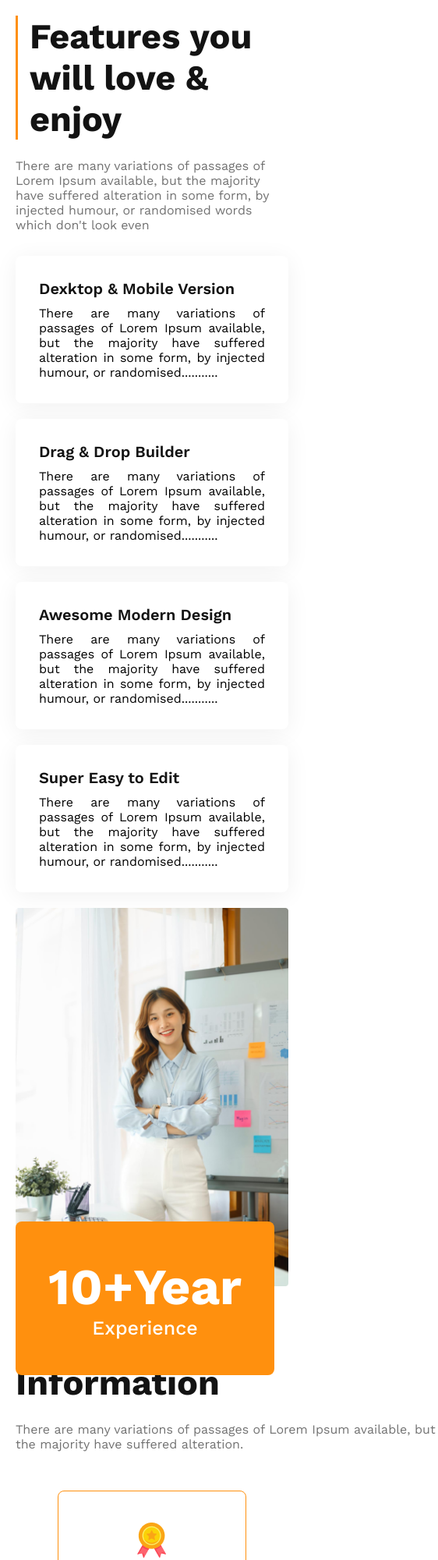
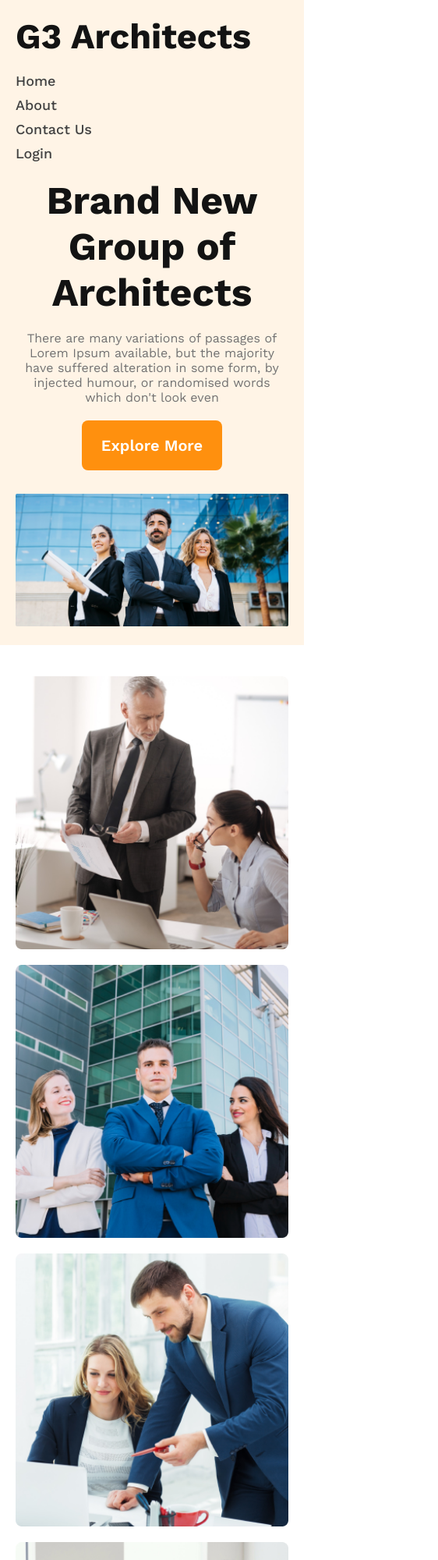
Before and after one commit to Sohel-Developer/architects_web_app, a plain HTML site: page index.html in a window 390 px wide. Shown: the top 2000 px of the page at 78% size, 562 px wide, since content can reach past the window. Drawn offline with nearby package versions, Linux system fonts and the light colour scheme.

Commit message:
Finaly Complete

```diff
--- a/index.html
+++ b/index.html
@@ -1,44 +1,128 @@
 <!DOCTYPE html>
 <html lang="en">
   <head>
-    <meta charset="UTF-8">
-    <meta http-equiv="X-UA-Compatible" content="IE=edge">
-    <meta name="viewport" content="width=device-width, initial-scale=1.0">
+    <meta charset="UTF-8" />
+    <meta http-equiv="X-UA-Compatible" content="IE=edge" />
+    <meta name="viewport" content="width=device-width, initial-scale=1.0" />
     <title>ARCHITECTS | WEB_APP</title>
-    <link rel="stylesheet" href="styles/style.css">
+    <link rel="stylesheet" href="styles/style.css" />
   </head>
   <body>
+    <!--  Header Section -->
+
+    <header id="header">
+      <div class="container">
+        <!-- Navbar -->
+
+        <nav class="Navbar">
+          <div class="nav__logo">G3 Architects</div>
+          <ul class="nav__iteam">
+            <li class="navLink">Home</li>
+            <li class="navLink">About</li>
+            <li class="navLink">Contact Us</li>
+            <li class="navLink">Login</li>
+          </ul>
+        </nav>
+
+        <!-- Banner section -->
+
+        <div class="header__info">
+          <h2>
+            Brand New <br />
+            Group of Architects
+          </h2>
+          <p>
+            There are many variations of passages of Lorem Ipsum available, but
+            the majority have suffered alteration in some form, by injected
+            humour, or randomised words which don't look even
+          </p>
+          <button class="btn">Explore More</button>
+        </div>
+        <div class="bannerImg">
+          <img src="./images/banner.png" alt="" />
+        </div>
+      </div>
+    </header>
     <main>
+      <!--Main Features section -->
+      <section id="main__features">
+        <div class="container">
+          <div class="main__features">
+            <div class="featureImg">
+              <div class="featureIteam">
+                <img src="./images/team1.png" alt="Team-img-1" />
+                <img src="./images/team2.png" alt="Team-img-2" />
+              </div>
+              <div class="featureIteam">
+                <img src="./images/team3.png" alt="Team-img-3" />
+                <img src="./images/team4.png" alt="Team-img-4" />
+              </div>
+            </div>
+            <div class="featureText">
+              <h2>
+                <span style="color: #727272">Quick list</span> of Our <br />
+                <span style="color: #ff900e"> Features</span>
+              </h2>
+              <p>
+                There are many variations of passages of Lorem Ipsum available,
+                but the majority have suffered alteration in some form, by
+                injected humour, or randomised words which don't look even
+              </p>
+              <button class="btn">Explore More</button>
+            </div>
+          </div>
+        </div>
+      </section>
 
-        <!-- Features Section -->
+      <!-- Features Information Section -->
       <section>
         <div class="container">
           <div class="features">
             <div class="features__info">
               <h2>Features you will love & enjoy</h2>
-                        <p>There are many variations of passages of Lorem Ipsum available, but the majority have suffered alteration in some form, by injected humour, or randomised words which don't look even</p>
+              <p>
+                There are many variations of passages of Lorem Ipsum available,
+                but the majority have suffered alteration in some form, by
+                injected humour, or randomised words which don't look even
+              </p>
 
               <div>
                 <div class="feature__iteam">
                   <h4>Dexktop & Mobile Version</h4>
-                                <p>There are many variations of passages of Lorem Ipsum available, but the majority have suffered alteration in some form, by injected humour, or randomised...........</p>
+                  <p>
+                    There are many variations of passages of Lorem Ipsum
+                    available, but the majority have suffered alteration in some
+                    form, by injected humour, or randomised...........
+                  </p>
                 </div>
                 <div class="feature__iteam">
                   <h4>Drag & Drop Builder</h4>
-                                <p>There are many variations of passages of Lorem Ipsum available, but the majority have suffered alteration in some form, by injected humour, or randomised...........</p>
+                  <p>
+                    There are many variations of passages of Lorem Ipsum
+                    available, but the majority have suffered alteration in some
+                    form, by injected humour, or randomised...........
+                  </p>
                 </div>
                 <div class="feature__iteam">
                   <h4>Awesome Modern Design</h4>
-                                <p>There are many variations of passages of Lorem Ipsum available, but the majority have suffered alteration in some form, by injected humour, or randomised...........</p>
+                  <p>
+                    There are many variations of passages of Lorem Ipsum
+                    available, but the majority have suffered alteration in some
+                    form, by injected humour, or randomised...........
+                  </p>
                 </div>
                 <div class="feature__iteam">
                   <h4>Super Easy to Edit</h4>
-                                <p>There are many variations of passages of Lorem Ipsum available, but the majority have suffered alteration in some form, by injected humour, or randomised...........</p>
+                  <p>
+                    There are many variations of passages of Lorem Ipsum
+                    available, but the majority have suffered alteration in some
+                    form, by injected humour, or randomised...........
+                  </p>
                 </div>
               </div>
             </div>
             <div class="features__img">
-                        <img src="./images/architect.png" alt="" srcset="">
+              <img src="./images/architect.png" alt="" srcset="" />
               <div class="experience">
                 <h2>10+Year</h2>
                 <p>Experience</p>
@@ -47,36 +131,35 @@
           </div>
         </div>
       </section>
-
-
-
-
       <!-- Our Details Section -->
       <section>
         <div class="container">
           <div class="our__details">
             <div class="our__info">
               <h2 class="our__info__title">Our Information</h2>
-                        <p class="our__info__des">There are many variations of passages of Lorem Ipsum available, but the majority have suffered alteration.</p>
+              <p class="our__info__des">
+                There are many variations of passages of Lorem Ipsum available,
+                but the majority have suffered alteration.
+              </p>
             </div>
             <div class="our__info__iteam">
               <div class="our__iteam">
-                            <img src="./images/icons/ribon.png" alt="">
+                <img src="./images/icons/ribon.png" alt="" />
                 <h2>54</h2>
                 <h4>Awards Winnings</h4>
               </div>
               <div class="our__iteam">
-                            <img src="./images/icons/projects.png" alt="">
+                <img src="./images/icons/projects.png" alt="" />
                 <h2>1458</h2>
                 <h4>Awards Winnings</h4>
               </div>
               <div class="our__iteam">
-                            <img src="./images/icons/customers.png" alt="">
+                <img src="./images/icons/customers.png" alt="" />
                 <h2>590</h2>
                 <h4>Awards Winnings</h4>
               </div>
               <div class="our__iteam">
-                            <img src="./images/icons/email.png" alt="">
+                <img src="./images/icons/email.png" alt="" />
                 <h2>22578</h2>
                 <h4>Awards Winnings</h4>
               </div>
@@ -89,23 +172,27 @@
         <div class="container">
           <div class="sponsores">
             <h2 class="sponsore__title text-center">Our Sponspors</h2>
-                    <p class="sponsore__des text-center">There are many variations of passages of Lorem Ipsum available,  but the majority have suffered alteration.</p>
+            <p class="sponsore__des text-center">
+              There are many variations of passages of Lorem Ipsum available,
+              but the majority have suffered alteration.
+            </p>
             <div class="sponsore__list">
-                        <img src="./images/sponsors/amazon.png" alt="sponsore-image" >
-                        <img src="./images/sponsors/figma.png" alt="sponsore-image" >
-                        <img src="./images/sponsors/google.png" alt="sponsore-image" >
-                        <img src="./images/sponsors/spotify.png" alt="sponsore-image" >
-                        <img src="./images/sponsors/telerama.png" alt="sponsore-image" >
+              <img src="./images/sponsors/amazon.png" alt="sponsore-image" />
+              <img src="./images/sponsors/figma.png" alt="sponsore-image" />
+              <img src="./images/sponsors/google.png" alt="sponsore-image" />
+              <img src="./images/sponsors/spotify.png" alt="sponsore-image" />
+              <img src="./images/sponsors/telerama.png" alt="sponsore-image" />
             </div>
           </div>
         </div>
-
       </section>
     </main>
     <!-- Footer Section  -->
     <footer>
       <div class="container">
-            <P class="footer__text">All rights reserved copyright@2023 startup landing page design</P>
+        <p class="footer__text">
+          All rights reserved copyright@2023 startup landing page design
+        </p>
       </div>
     </footer>
   </body>
--- a/styles/style.css
+++ b/styles/style.css
@@ -2,11 +2,6 @@
 @import url("https://fonts.googleapis.com/css2?family=Work+Sans:wght@400;500;600;700;800&display=swap");
 
 /* Basic */
-
-.hide {
-  display: none;
-}
-
 :root {
   --first-color: #ff900e;
   --second-color: #727272;
@@ -31,12 +26,106 @@ img {
   margin: 0 auto;
 }
 
+section {
+  margin: 70px 0px;
+}
+
+.btn {
+  padding: 20px 25px;
+  background: var(--first-color);
+  border-radius: 8px;
+  color: #ffffff;
+  border: none;
+  font-weight: 600;
+  font-size: 20px;
+  cursor: pointer;
+}
+
+/* NAvbar */
+.Navbar {
+  display: flex;
+  justify-content: space-between;
+  margin-bottom: 100px;
+}
+.nav__logo {
+  font-weight: 700;
+  font-size: 45px;
+  color: var(--black-color);
+}
+
+.nav__iteam {
+  display: flex;
+  list-style: none;
+  gap: 50px;
+}
+.navLink {
+  font-weight: 500;
+  font-size: 18px;
+  color: var(--text-color);
+}
+
+/* Header Styles */
+
+#header {
+  padding: 50px 0px;
+  background: rgba(255, 144, 14, 0.1);
+}
+.header__info {
+  width: 800px;
+  margin: 20px auto;
+  text-align: center;
+}
+.header__info > h2 {
+  font-weight: 700;
+  font-size: 64px;
+  color: var(--black-color);
+}
+.header__info > p {
+  color: var(--second-color);
+  margin: 20px 0;
+}
+
+.bannerImg {
+  margin-top: 30px;
+}
+
+/* Main Features styles */
+
+.main__features {
+  display: flex;
+  align-items: center;
+  gap: 50px;
+}
+.featureImg {
+  width: 50%;
+}
+.featureText {
+  width: 50%;
+}
+.featureText > h2 {
+  font-weight: 700;
+  font-size: 45px;
+  color: var(--black-color);
+}
+.featureText > p {
+  margin-top: 20px;
+  margin-bottom: 20px;
+  color: var(--second-color);
+}
+.featureIteam {
+  display: flex;
+  gap: 20px;
+  margin-top: 20px;
+}
+.featureIteam img {
+  width: 50%;
+}
+
 /* Features section Styles */
 .features {
   display: flex;
   gap: 100px;
 }
-
 
 .features__info > h2 {
   font-weight: 700;
@@ -61,11 +150,11 @@ img {
   box-shadow: 0px 4px 30px rgba(0, 0, 0, 0.06);
   border-radius: 8px;
 }
-.feature__iteam>h4{
-    font-weight: 600;
-font-size: 20px;
-color: var(--black-color);
-margin-bottom: 10px;
+.feature__iteam > h4 {
+  font-weight: 600;
+  font-size: 20px;
+  color: var(--black-color);
+  margin-bottom: 10px;
 }
 
 .features__img {
@@ -149,6 +238,7 @@ margin-bottom: 10px;
   margin-top: 50px;
   display: flex;
   gap: 50px;
+  justify-content: space-between;
 }
 .sponsore__list img {
   filter: grayscale(100%);
@@ -169,26 +259,72 @@ margin-bottom: 10px;
     width: 100%;
     padding: 20px;
   }
-  .features{
+
+  #header {
+    padding: 0;
+  }
+  .Navbar {
+    flex-direction: column;
+    margin-bottom: 10px;
+  }
+  .nav__logo {
+    margin-bottom: 20px;
+  }
+  .nav__iteam {
+    flex-direction: column;
+    gap: 10px;
+  }
+  .header__info {
+    width: 100%;
+  }
+
+  .header__info > h2 {
+    font-size: 50px;
+  }
+
+  #main__features {
+    margin-top: 0;
+  }
+  .main__features {
+    flex-direction: column;
+  }
+
+  .featureIteam {
+    flex-direction: column;
+  }
+
+  .featureText,
+  .featureImg,
+  .featureIteam img {
+    width: 100%;
+  }
+
+  .features {
     flex-direction: column;
     gap: 20px;
   }
-  .experience{
+  .experience {
     left: 0;
     bottom: -110px;
+    width: 100%;
+    padding: 10px 15px;
   }
-  .feature__iteam{
+  .feature__iteam {
     width: 100%;
     text-align: justify;
   }
-  .features__info > h2, .features__info > p{
+  .features__info > h2,
+  .features__info > p {
     width: 100%;
   }
 
   .our__info__iteam {
     width: 100%;
-    gap: 20px;
+    gap: 70px;
     justify-content: center;
+  }
+  .our__info__des {
+    width: 100%;
   }
   .sponsore__list {
     gap: 20px;
@@ -198,20 +334,22 @@ margin-bottom: 10px;
     width: 165px;
     margin: 0 auto;
   }
-
 }
 
 /* Tablet Responsive */
-@media screen and (min-width: 576px) and (max-width: 992px) {
+@media screen and (min-width: 577px) and (max-width: 992px) {
   .container {
     padding: 0px 20px;
   }
+  #header {
+    background: none;
+  }
 
-  .features{
+  .features {
     align-items: center;
   }
 
-  .experience{
+  .experience {
     left: -60px;
     bottom: -150px;
   }
```
Also changed, not shown: 1 other file. Lines whose indentation alone changed are shown as unchanged.
